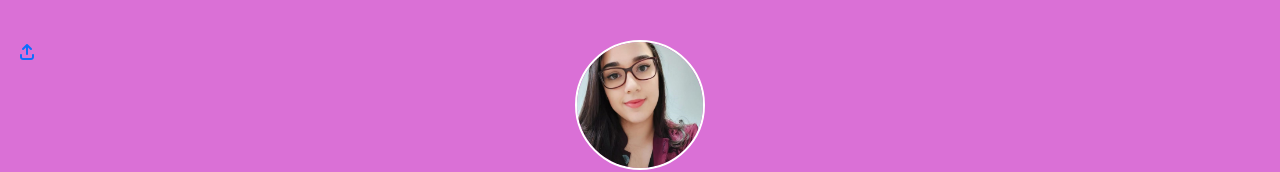
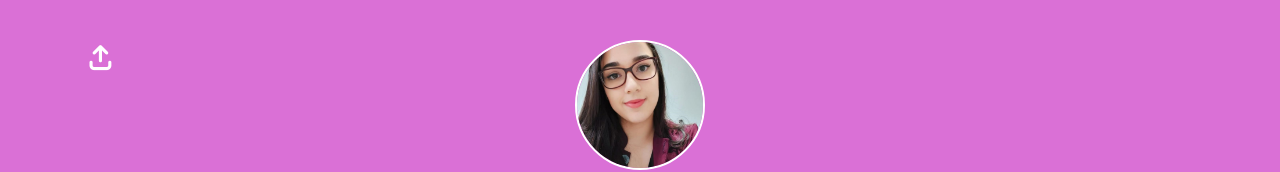
Before and after one commit to lucasSamogim/dramarinabio, a plain HTML site: page index.html in a window 1280 px wide. Shown: the top 172 px of the page. Drawn offline with nearby package versions, Linux system fonts and the light colour scheme.

Commit message:
Changed the share button

```diff
--- a/style.css
+++ b/style.css
@@ -13,7 +13,13 @@ body {
 .share-btn {
     position: absolute;
     top: 0px;
-    left: 20px;
+    left: 7%;
+    font-size: 25px;
+}
+
+.share-btn a {
+    text-decoration: none;
+    color: #FFF;
 }
 
 .img-container {
```
